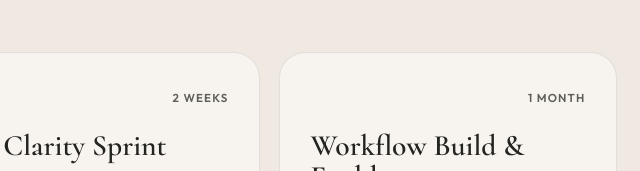
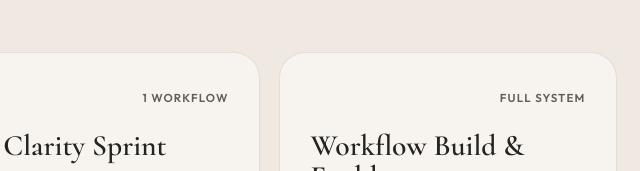
Before and after one commit to brandondshatch/linealab-test, a plain HTML site: page index.html in a window 1280 px wide. Shown: the part 6307-6478 px from the top of the page, 549-1189 px from the left. Drawn offline with Linux system fonts and the light colour scheme.

Commit message:
Update duration tags to scope tags

```diff
--- a/index.html
+++ b/index.html
@@ -224,14 +224,14 @@
           </article>
 
           <article class="option-card reveal" aria-labelledby="opt-2">
-            <div class="option-top" style="justify-content: flex-end;"><span class="option-meta">2 weeks</span></div>
+            <div class="option-top" style="justify-content: flex-end;"><span class="option-meta">1 workflow</span></div>
             <h3 id="opt-2">The Clarity Sprint</h3>
             <p>A focused planning engagement for teams ready to move from AI interest to practical workflows. We map one high-value use case, identify the people, tools, and steps involved, and deliver a clear workflow plan your team can understand and act on.</p>
             <a class="btn btn-line option-cta" href="mailto:hello@linealab.ai?subject=The%20Clarity%20Sprint%20%E2%80%94%20Linea%20Lab">Build the plan</a>
           </article>
 
           <article class="option-card reveal" aria-labelledby="opt-3">
-            <div class="option-top" style="justify-content: flex-end;"><span class="option-meta">1 month</span></div>
+            <div class="option-top" style="justify-content: flex-end;"><span class="option-meta">Full system</span></div>
             <h3 id="opt-3">Workflow Build &amp; Enablement</h3>
             <p>A hands-on build-and-training engagement for teams ready to put AI to work inside the business. We design and implement a useful workflow, train your team around real tasks, and refine the system so it fits how your people actually work.</p>
             <a class="btn btn-line option-cta" href="mailto:hello@linealab.ai?subject=Workflow%20Build%20%26%20Enablement%20%E2%80%94%20Linea%20Lab">Build the workflow</a>
```
